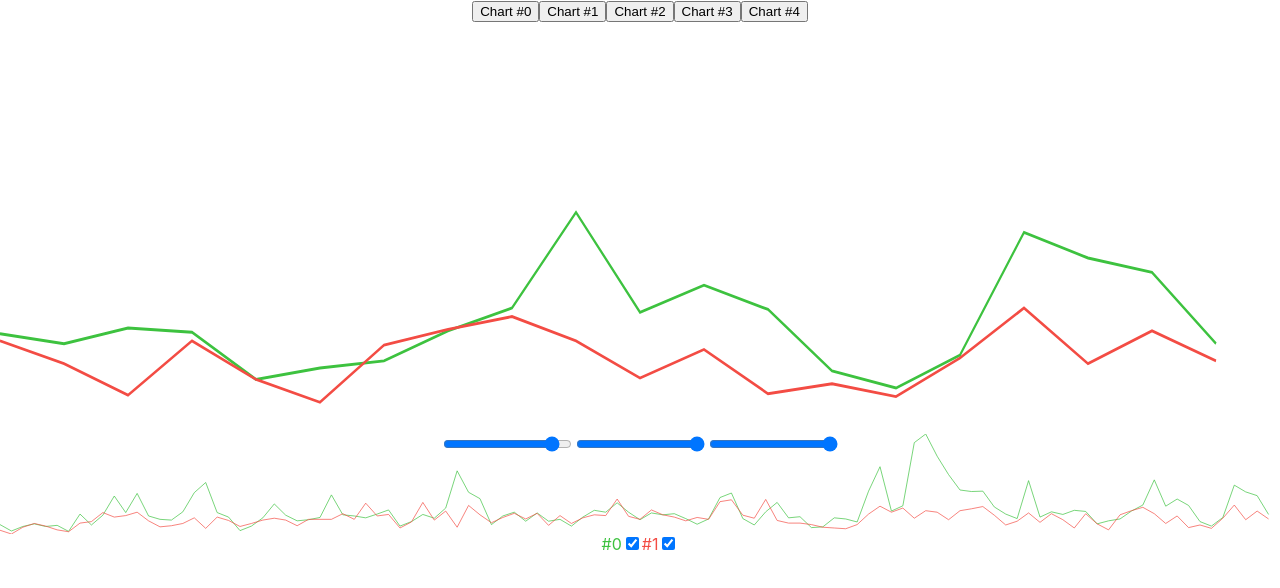
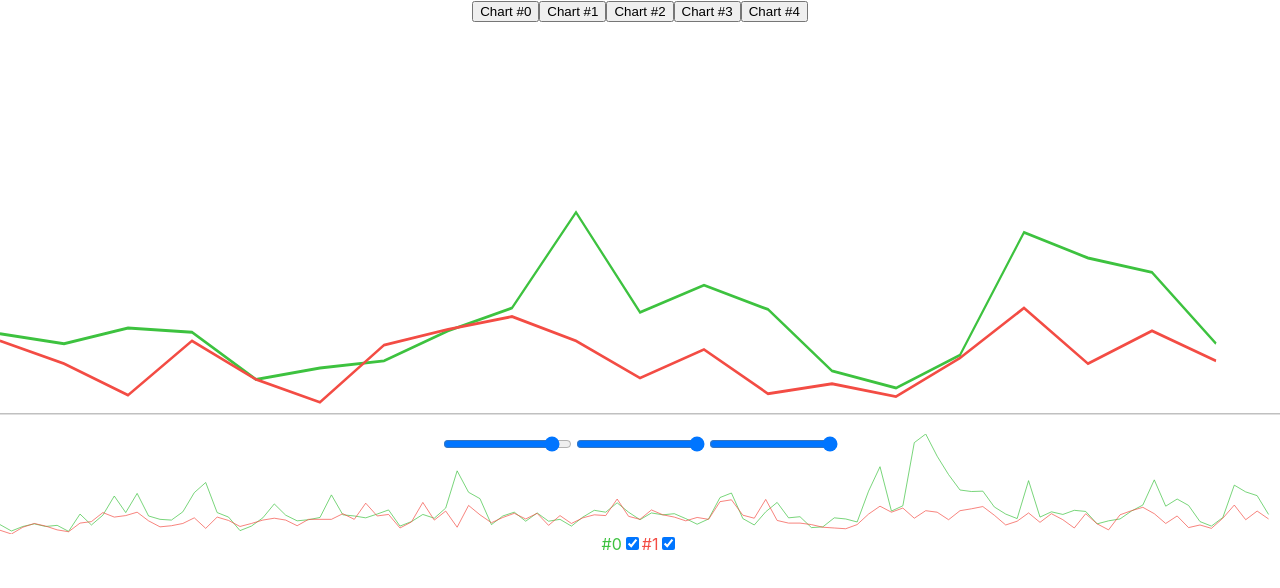
Before and after one commit to Kyr/telegramContest, a React (Create React App) app: page / in a window 1280 px wide. Shown: the top 588 px of the page. Built offline with nearby package versions, Linux system fonts and the light colour scheme.

Commit message:
WIP: Fix display chart

```diff
--- a/src/App.css
+++ b/src/App.css
@@ -22,9 +22,10 @@ body {
     position: relative;
     width: 100%;
     margin: 1rem 0;
+    overflow-x: auto;
 }
 
-.large-view svg {
+.chart-container svg {
     position: absolute;
     top: 0;
     left: 0;
--- a/src/displayLines/displayLines.js
+++ b/src/displayLines/displayLines.js
@@ -38,7 +38,7 @@ function displayLines ({dataSets, enabled, colors}) {
     setWidth(parseInt(window.getComputedStyle(timelineRef.current).width));
   }, []);
 
-  const showDots = e => {
+  const showTooltip = e => {
     const {
       clientX,
     } = e;
@@ -65,9 +65,14 @@ function displayLines ({dataSets, enabled, colors}) {
     return [name, stroke, y, pathBuilder(y)];
   });
 
+  function hideTooltip (e) {
+//    setTooltip(null)
+  }
+
   return (
     <div className="chart-view">
-      <div className="large-view" onMouseMove={showDots}>
+      <div className="large-view" onMouseMove={showTooltip} onMouseOut={hideTooltip}>
+        <div className="chart-container">
           <Tooltip {...tooltip} />
 
           {
@@ -81,11 +86,13 @@ function displayLines ({dataSets, enabled, colors}) {
                     )
                   })
                 }
+                <path d={`M 0,${yMax - 15} H${width}`} stroke="silver"/>
 
                 {tooltip && <DisplayHoverAbscissa {...tooltip} />}
               </svg>
             )
           }
+        </div>
       </div>
 
       <div className="timeline-view" ref={timelineRef}>
```
Lines whose indentation alone changed are shown as unchanged.
